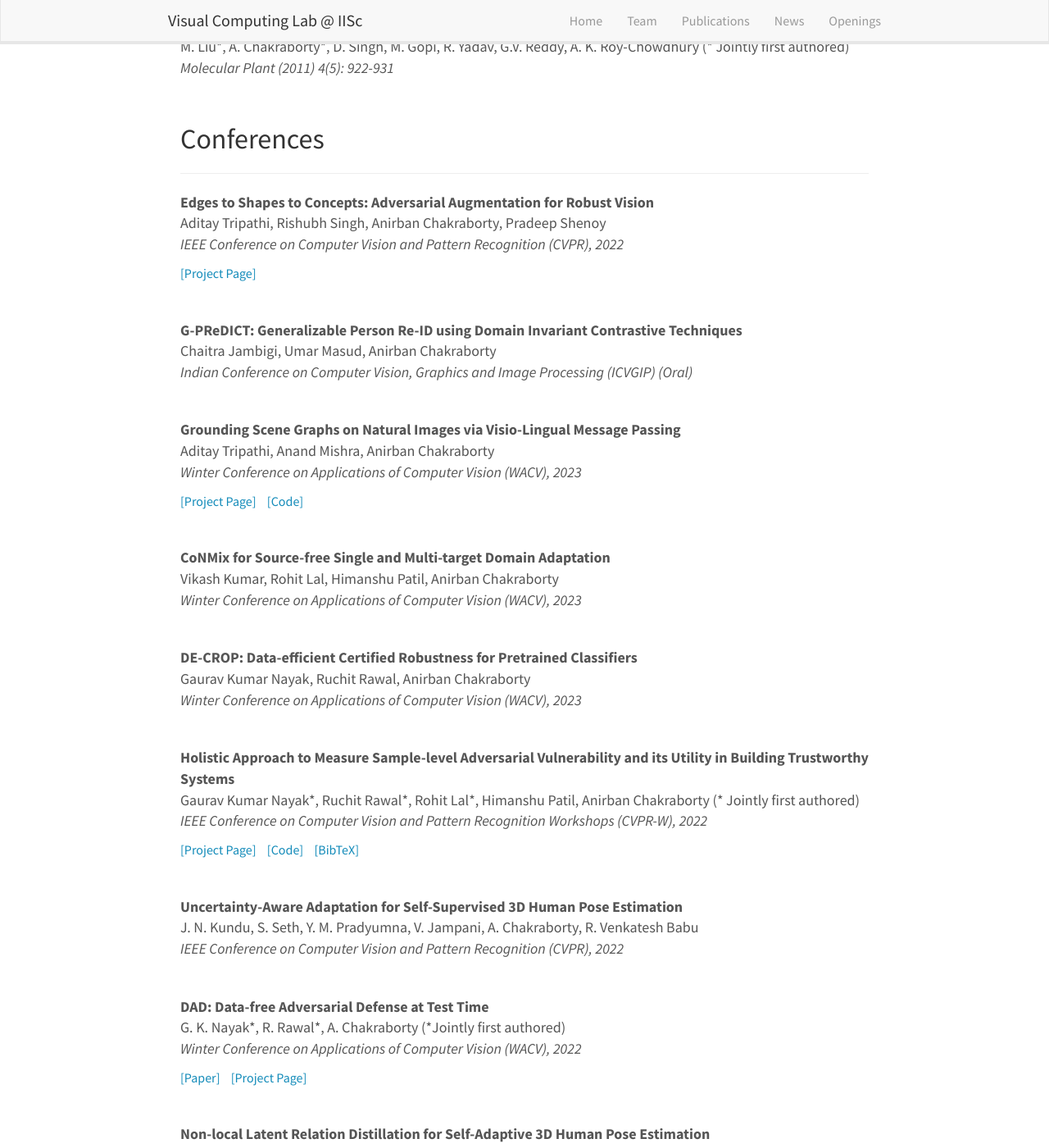
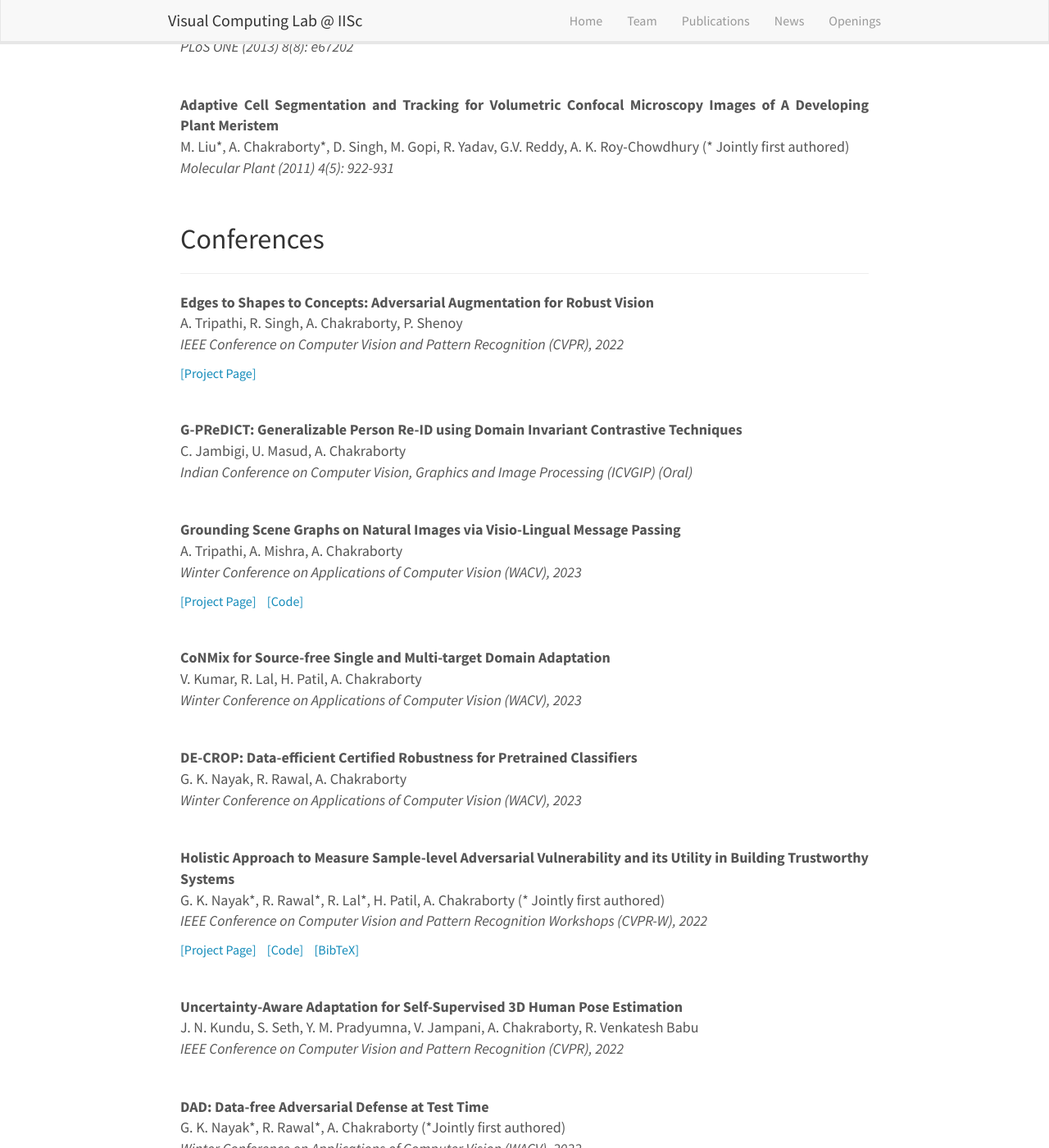
Before and after one commit to vcl-iisc/vclab-website, a Jekyll site: the page built from _pages/publications.md, in a window 1280 px wide and 1400 px high, scrolled down 2070 px. Shown: the whole window at 82% size. Built offline with Jekyll 4.4.1, drawn with Linux system fonts in a browser that asks for light colours; nearby versions of some CDN libraries; some of the changed text lies outside the part shown.

Commit message:
Update publications.yml
Added MMTools paper, abbreviated author first names for some recent papers.

```diff
--- a/_data/publications.yml
+++ b/_data/publications.yml
@@ -11,7 +11,7 @@
 ################### Coferences and Journals ###################
 
 - paper: "Improving Domain Adaptation through Class Aware Frequency Transformation"
-  author: Vikash Kumar, Himanshu Patil, Rohit Lal, Anirban Chakraborty
+  author: V. Kumar, H. Patil, R. Lal, A. Chakraborty
   pub: International Journal of Computer Vision (IJCV) [In Press]
   type: journal
   project_page:
@@ -19,8 +19,17 @@
   code_link:
   bibtex:
 
+- paper: "Multimodal Query-guided Object Localization"
+  author: A. Tripathi, R. R. Dani, A. Mishra, A. Chakraborty
+  pub: Multimedia Tools and Applications [In Press]
+  type: journal
+  project_page:
+  paper_link:
+  code_link:
+  bibtex:
+
 - paper: "Edges to Shapes to Concepts: Adversarial Augmentation for Robust Vision"
-  author: Aditay Tripathi, Rishubh Singh, Anirban Chakraborty, Pradeep Shenoy
+  author: A. Tripathi, R. Singh, A. Chakraborty, P. Shenoy
   pub: IEEE Conference on Computer Vision and Pattern Recognition (CVPR), 2022
   type: conference
   project_page: https://arxiv.org/abs/2211.07277
@@ -29,7 +38,7 @@
   bibtex:
 
 - paper: "G-PReDICT: Generalizable Person Re-ID using Domain Invariant Contrastive Techniques"
-  author: Chaitra Jambigi, Umar Masud, Anirban Chakraborty
+  author: C. Jambigi, U. Masud, A. Chakraborty
   pub: Indian Conference on Computer Vision, Graphics and Image Processing (ICVGIP) (Oral)
   type: conference
   project_page:
@@ -38,7 +47,7 @@
   bibtex:
 
 - paper: "Grounding Scene Graphs on Natural Images via Visio-Lingual Message Passing"
-  author: Aditay Tripathi, Anand Mishra, Anirban Chakraborty
+  author: A. Tripathi, A. Mishra, A. Chakraborty
   pub: Winter Conference on Applications of Computer Vision (WACV), 2023
   type: conference
   project_page: https://iiscaditaytripathi.github.io/sgl/
@@ -47,7 +56,7 @@
   bibtex:
 
 - paper: "CoNMix for Source-free Single and Multi-target Domain Adaptation"
-  author: Vikash Kumar, Rohit Lal, Himanshu Patil, Anirban Chakraborty
+  author: V. Kumar, R. Lal, H. Patil, A. Chakraborty
   pub: Winter Conference on Applications of Computer Vision (WACV), 2023
   type: conference
   project_page:
@@ -56,7 +65,7 @@
   bibtex:
 
 - paper: "DE-CROP: Data-efficient Certified Robustness for Pretrained Classifiers"
-  author: Gaurav Kumar Nayak, Ruchit Rawal, Anirban Chakraborty
+  author: G. K. Nayak, R. Rawal, A. Chakraborty
   pub: Winter Conference on Applications of Computer Vision (WACV), 2023
   type: conference
   project_page:
@@ -65,7 +74,7 @@
   bibtex:
 
 - paper: Holistic Approach to Measure Sample-level Adversarial Vulnerability and its Utility in Building Trustworthy Systems
-  author: Gaurav Kumar Nayak*, Ruchit Rawal*, Rohit Lal*, Himanshu Patil, Anirban Chakraborty (* Jointly first authored)
+  author: G. K. Nayak*, R. Rawal*, R. Lal*, H. Patil, A. Chakraborty (* Jointly first authored)
   pub: IEEE Conference on Computer Vision and Pattern Recognition Workshops (CVPR-W), 2022
   type: conference
   project_page: https://sites.google.com/view/sample-adv-trustworthy/home
```
